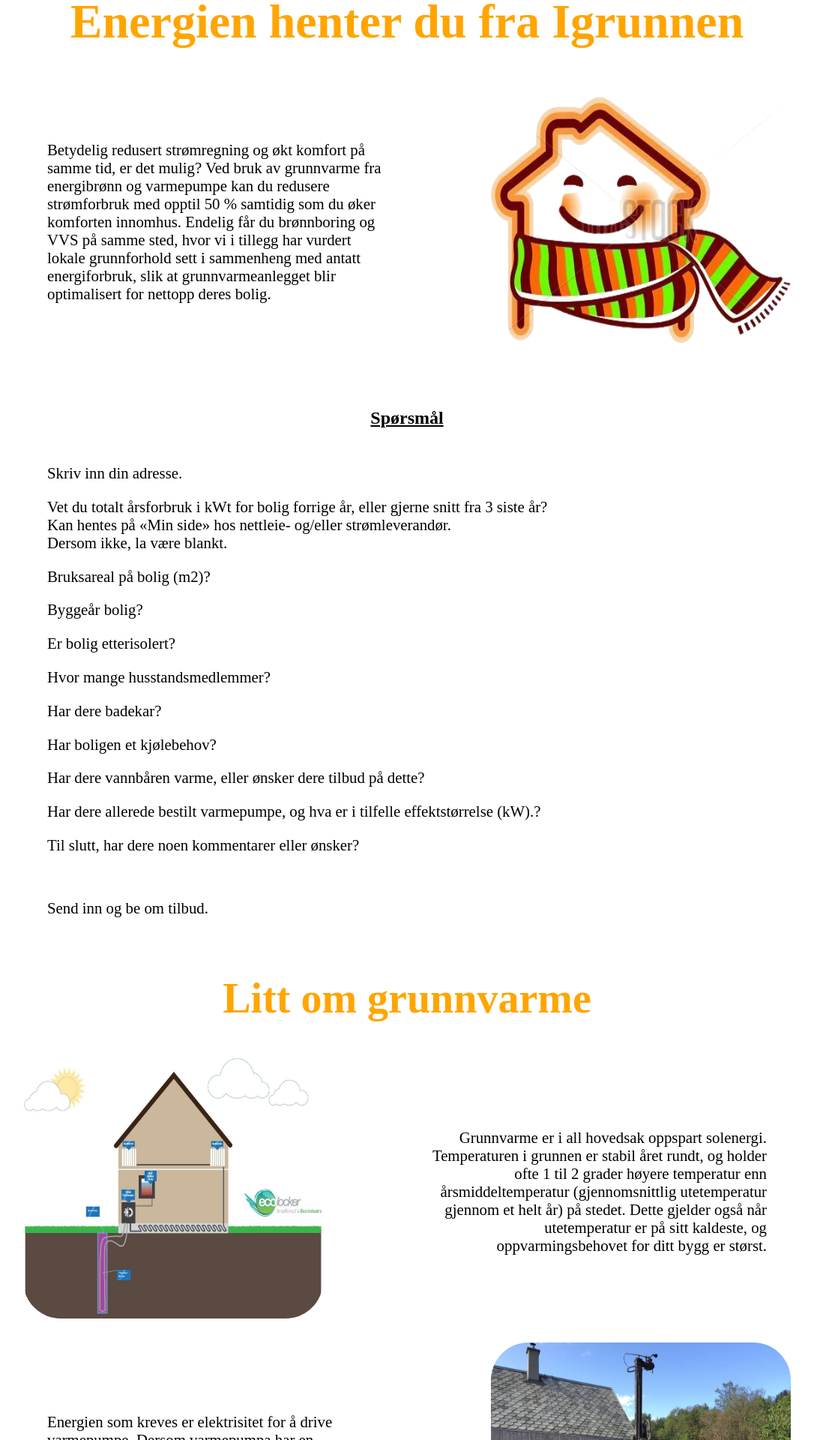
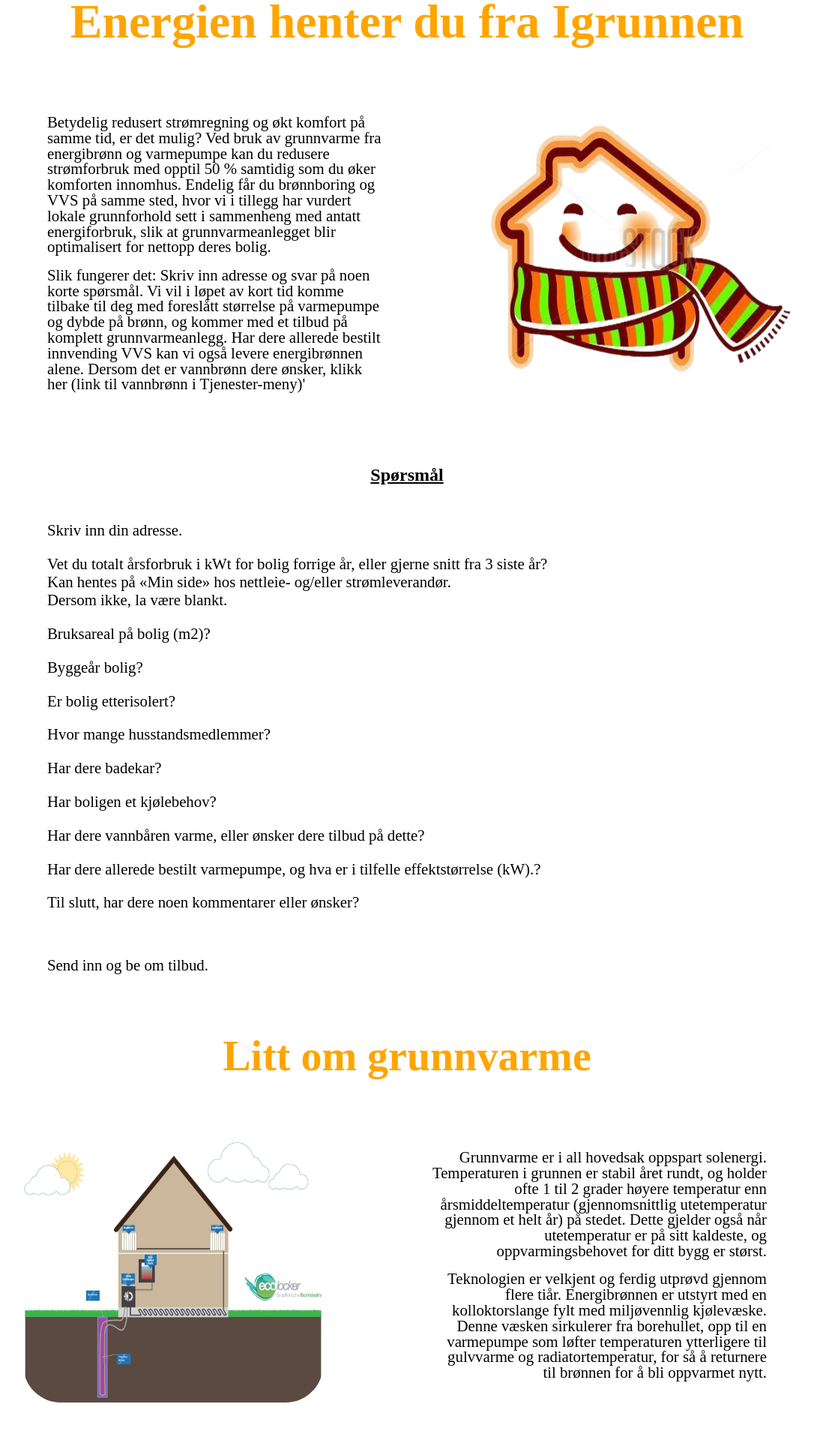
Before and after one commit to joar1/igrunn, a React (Create React App) app: page / in a window 1280 px wide. Shown: the part 200-2120 px from the top of the page at 75% size, without its empty margins (97-1183 px from the left). Built offline with nearby package versions, Linux system fonts and the light colour scheme.

Commit message:
paragraphs

```diff
--- a/src/components/Card.jsx
+++ b/src/components/Card.jsx
@@ -9,6 +9,9 @@ export function CardLeft(props) {
 					<h2>{props.title}</h2>
 					<h3>{props.description}</h3>
 					<p>{props.paragraph}</p>
+					<p>{props.paragraphTwo}</p>
+					<p>{props.paragraphThree}</p>
+					<p>{props.paragraphFour}</p>
 				</TextDivLeft>
 			</CardDiv>
 		</CardContainer>
@@ -23,9 +26,9 @@ export function CardRight(props) {
 					<h2>{props.title}</h2>
 					<h4>{props.description}</h4>
 					<p>{props.paragraph}</p>
-					<p>{props.ParagraphTwo}</p>
-					<p>{props.ParagraphThree}</p>
-					<p>{props.ParagraphFour}</p>
+					<p>{props.paragraphTwo}</p>
+					<p>{props.paragraphThree}</p>
+					<p>{props.paragraphFour}</p>
 				</TextDiv>
 				<ImageLink>
 					<img src={props.img} alt='#' />
@@ -38,6 +41,7 @@ export function CardRight(props) {
 const CardContainer = styled.div`
 	color: black;
 	margin: 0 auto;
+	line-height: 1.3em;
 	padding-bottom: 2em;
 `;
 
@@ -69,7 +73,7 @@ const TextDiv = styled.div`
 		margin-top: 0.4em;
 	}
 	p {
-		margin-top: 0.6em;
+		margin-top: 0.8em;
 		width: 80%;
 	}
 `;
@@ -90,7 +94,7 @@ const TextDivLeft = styled.div`
 	p {
 		text-align: right;
 		margin-left: auto;
-		margin-top: 0.6em;
+		margin-top: 0.8em;
 		width: 80%;
 	}
 `;
--- a/src/pages/Home.jsx
+++ b/src/pages/Home.jsx
@@ -21,9 +21,8 @@ function Home() {
 			<CardRight
 				img={Bilde1NoBg}
 				paragraph='Betydelig redusert strømregning og økt komfort på samme tid, er det mulig? Ved bruk av grunnvarme fra energibrønn og varmepumpe kan du redusere strømforbruk med opptil 50 % samtidig som du øker komforten innomhus. Endelig får du brønnboring og VVS på samme sted, hvor vi i tillegg har vurdert lokale grunnforhold sett i sammenheng med antatt energiforbruk, slik at grunnvarmeanlegget blir optimalisert for nettopp deres bolig.'
-				paragraphTwo='
-				Slik fungerer det:
-				Skriv inn adresse og svar på noen korte spørsmål. Vi vil i løpet av kort tid komme tilbake til deg med foreslått størrelse på varmepumpe og dybde på brønn, og kommer med et tilbud på komplett grunnvarmeanlegg. Har dere allerede bestilt innvending VVS kan vi også levere energibrønnen alene. Dersom det er vannbrønn dere ønsker, klikk her (link til vannbrønn i Tjenester-meny)'
+				paragraphTwo="Slik fungerer det:
+				Skriv inn adresse og svar på noen korte spørsmål. Vi vil i løpet av kort tid komme tilbake til deg med foreslått størrelse på varmepumpe og dybde på brønn, og kommer med et tilbud på komplett grunnvarmeanlegg. Har dere allerede bestilt innvending VVS kan vi også levere energibrønnen alene. Dersom det er vannbrønn dere ønsker, klikk her (link til vannbrønn i Tjenester-meny)'"
 			/>
 			<Questions />
 
```
Also changed, not shown: 7 other files (tests, documents, lock files or other folders).
